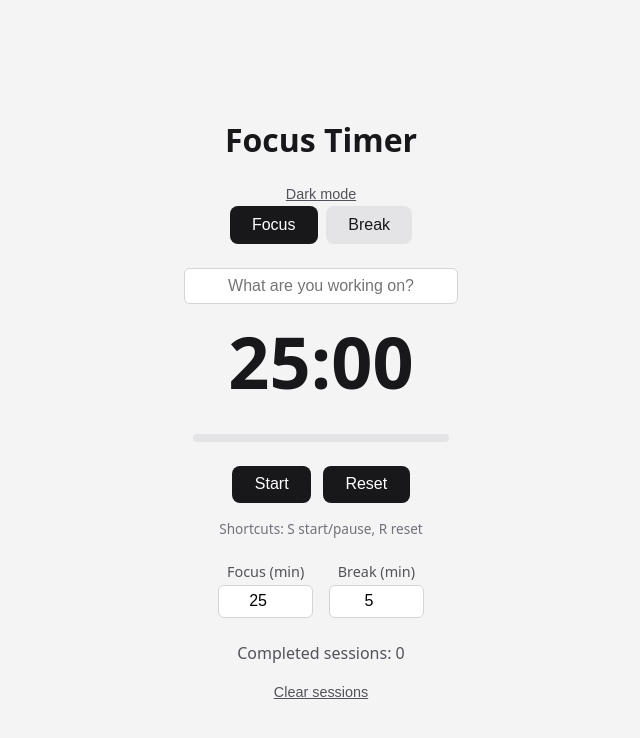
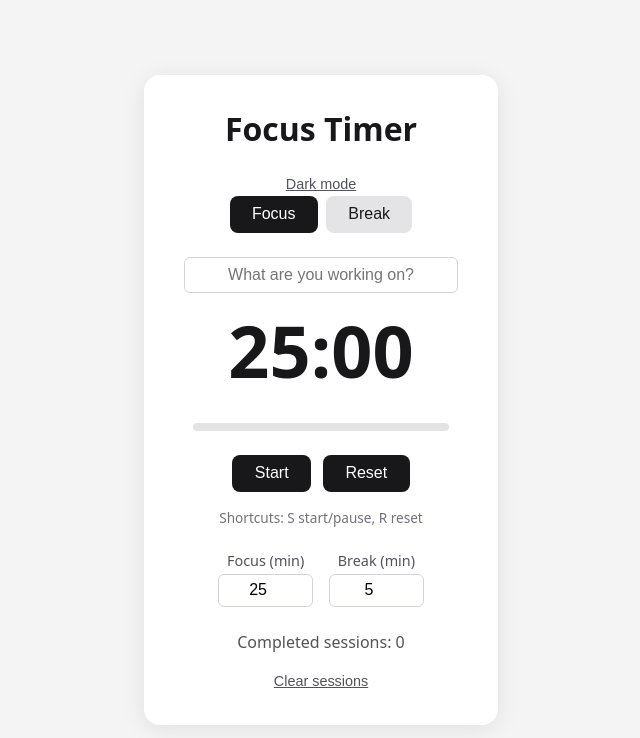
Before and after one commit to niraj5511/FocusTimer, a React (Vite) app: page / in a window 1280 px wide. Shown: the top 738 px of the page, without its empty margins (319-959 px from the left). Built offline with nearby package versions, Linux system fonts and the light colour scheme.

Commit message:
Add card layout

```diff
--- a/src/index.css
+++ b/src/index.css
@@ -186,3 +186,18 @@ button:hover {
   color: #f4f4f5;
   border-color: #52525b;
 }
+main {
+  background: white;
+  padding: 2rem 2.5rem;
+  border-radius: 16px;
+  box-shadow: 0 4px 24px rgba(0, 0, 0, 0.08);
+}
+
+h1 {
+  margin-top: 0;
+}
+
+[data-theme="dark"] main {
+  background: #27272a;
+  box-shadow: 0 4px 24px rgba(0, 0, 0, 0.4);
+}
```
